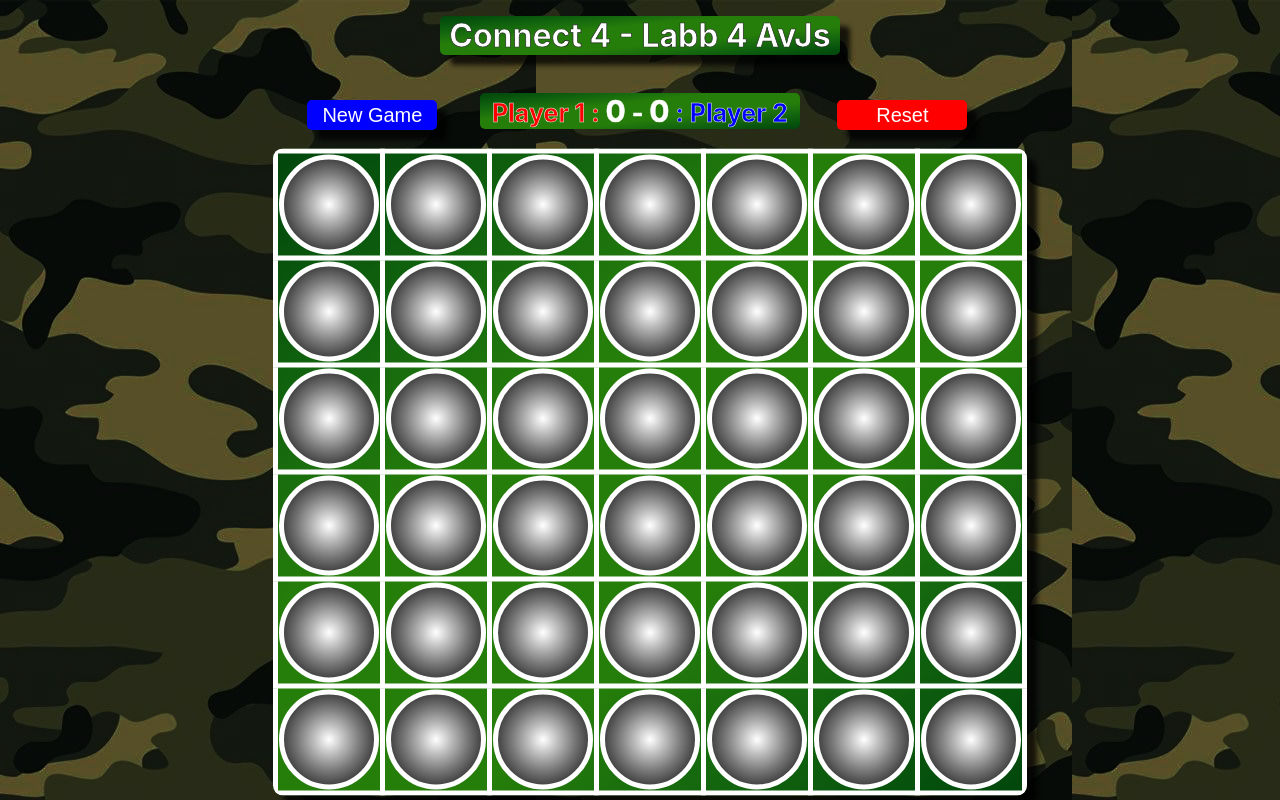
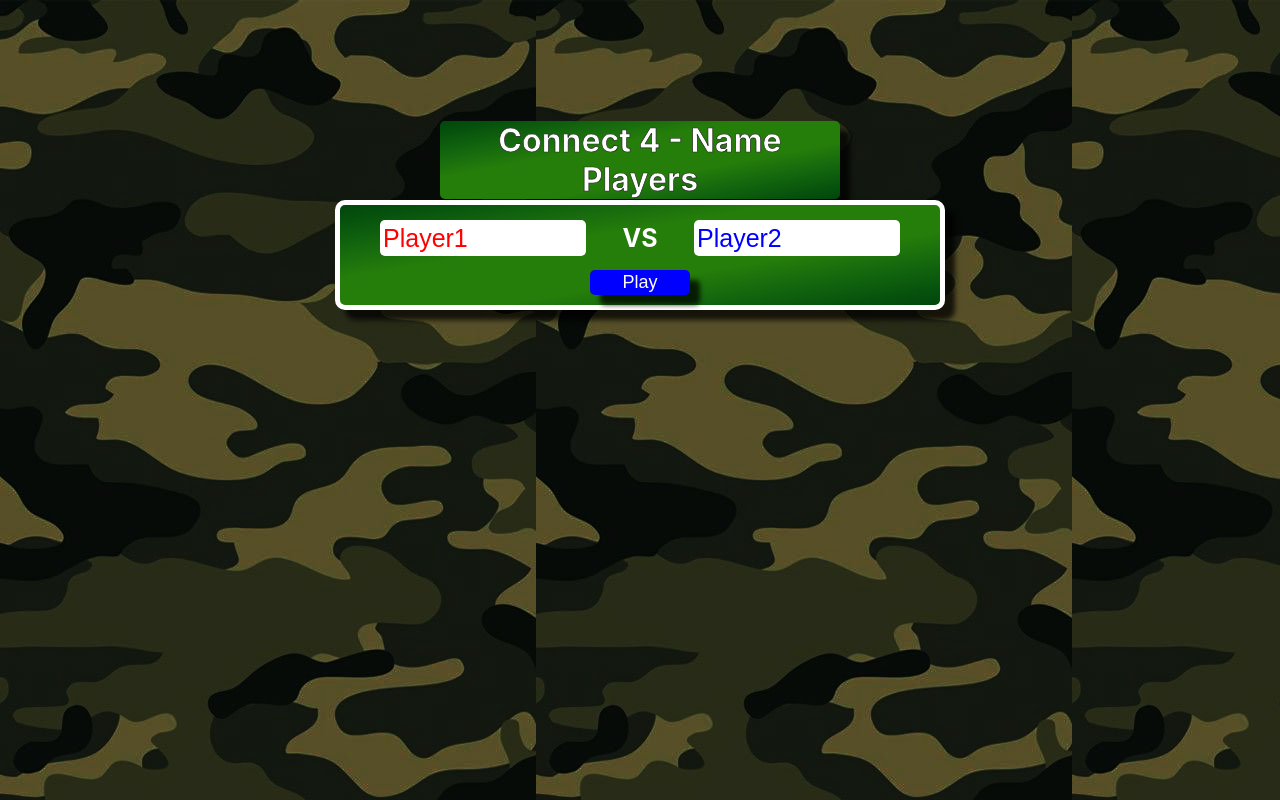
Before and after one commit to JonasLarsson78/mandatory-advanced-js4, a React (Create React App) app: page / in a window 1280 px wide. Built offline with nearby package versions, Linux system fonts and the light colour scheme.

Commit message:
player name

```diff
--- a/src/App.css
+++ b/src/App.css
@@ -2,7 +2,8 @@ body{
     background-color: #252c24;
     background-image: url(./back.jpg)
 }
-h1{
+/* ----------  <Board> ----------- */
+.mainH1{
     position: absolute;
     top: -5px;
     left: 50%;
@@ -16,7 +17,8 @@ h1{
     -webkit-text-stroke: 0.7px #252c24;
 }
 .btn{
-    margin-right: 200px;
+    position: absolute;
+    left: 130px;
     color: white;
     background-color: blue;
     width: 130px;
@@ -32,7 +34,8 @@ h1{
     background-color: darkblue;
 }
 .btnReset{
-    margin-left: 200px;
+    position: absolute;
+    right: 130px;
     color: white;
     background-color: red;
     width: 130px;
@@ -50,33 +53,33 @@ h1{
 .buttons{
     position: absolute;
     width: 700px;
-    top: 100px;
-    left: 53%;
-    transform: translate(-53%, 0%);
+    top: 85px;
+    left: 50%;
+    transform: translate(-50%, 0%);
 
 }
 .points{
     position: absolute;
-    top: 93px;
+    top: 125px;
     left: 50%;
     transform: translate(-50%, 0%);
     color: white;
     font-size: 25px;
     -webkit-text-stroke: 0.5px white;
-    width: 320px;
+    width: 750px;
     text-align: center;
     background-image: linear-gradient(to right bottom, #01460c, #07530d, #10610e, #1a6f0d, #257d0a, #257d0a, #257d0a, #257d0a, #1a6f0d, #10610e, #07530d, #01460c);
     border-radius: 5px;
 }
 .table{
     position: relative;
-    top: 85px;
+    top: 108px;
     left: 50%;
     transform: translate(-50%, 0%) rotate(-90deg) scaleX(-1);
     filter: FlipH;
     width: 600px;
     height: 700px;
-    margin: 10px;
+    margin-top: 10px;
     border-collapse: collapse;
     background-image: linear-gradient(to right bottom, #01460c, #07530d, #10610e, #1a6f0d, #257d0a, #257d0a, #257d0a, #257d0a, #1a6f0d, #10610e, #07530d, #01460c);
     box-shadow: 10px 10px 5px 0px rgba(0,0,0,0.75);
@@ -118,3 +121,107 @@ div[disabled]{
 table[disabled]{
     pointer-events: none;
   }
+  .logOutBtn{
+    position: absolute;
+    top: 10px;
+    left: 10px;
+    color: white;
+    background-color: blue;
+    width: 100px;
+    height: 25px;
+    border: none;
+    border-radius: 5px;
+    font-size: 18px;
+    outline: none;
+    cursor: pointer;
+    box-shadow: 10px 10px 5px 0px rgba(0,0,0,0.75);
+  }
+  /* -------   <Login>  -------- */
+.loginMain{
+    position: relative;
+    width: 600px;
+    height: 100px;
+    background-image: linear-gradient(to right bottom, #01460c, #07530d, #10610e, #1a6f0d, #257d0a, #257d0a, #257d0a, #257d0a, #1a6f0d, #10610e, #07530d, #01460c);    box-shadow: 10px 10px 5px 0px rgba(0,0,0,0.75);
+    border: 5px solid white;
+    border-radius: 10px;
+    top: 200px;
+    left: 50%;
+    transform: translate(-50%, -0%);
+}
+.loginTextInput1{
+    position: absolute;
+    top: 15px;
+    left: 40px;
+    height: 30px;
+    width: 200px;
+    border-radius: 5px;
+    padding: 3px;
+    border: none;
+    font-size: 25px;
+    outline: none;
+    color: red;
+}
+.loginTextInput1::placeholder{
+    color: red;
+}
+.loginTextInput2{
+    position: absolute;
+    top: 15px;
+    right: 40px;
+    height: 30px;
+    width: 200px;
+    border-radius: 5px;
+    padding: 3px;
+    border: none;
+    font-size: 25px;
+    outline: none;
+    color: blue;
+}
+.loginBtn{
+    position: absolute;
+    bottom: 10px;
+    left: 50%;
+    transform: translate(-50%, 0%);
+    color: white;
+    background-color: blue;
+    width: 100px;
+    height: 25px;
+    border: none;
+    border-radius: 5px;
+    font-size: 18px;
+    outline: none;
+    cursor: pointer;
+    box-shadow: 10px 10px 5px 0px rgba(0,0,0,0.75);
+}
+.loginBtn:hover{
+    background-color: darkblue;
+}
+.loginBtn:disabled{
+    background-color: darkblue;
+    color: gray;
+}
+.loginTextInput2::placeholder{
+    color: blue;
+}
+
+.vs{
+    position: absolute;
+    top: 18px;
+    left: 50%;
+    transform: translate(-50%, 0%);
+    color: white;
+    font-size: 25px;
+}
+.loginH1{
+    position: absolute;
+    top: 100px;
+    left: 50%;
+    transform: translate(-50%, 0%);
+    color: white;
+    background-image: linear-gradient(to right bottom, #01460c, #07530d, #10610e, #1a6f0d, #257d0a, #257d0a, #257d0a, #257d0a, #1a6f0d, #10610e, #07530d, #01460c);
+    box-shadow: 10px 10px 5px 0px rgba(0,0,0,0.75);
+    width: 400px;
+    text-align: center;
+    border-radius: 5px;
+    -webkit-text-stroke: 0.7px #252c24;
+}
--- a/src/App.js
+++ b/src/App.js
@@ -3,7 +3,7 @@ import {Helmet} from "react-helmet";
 import './App.css';
 
 
-function Board (){
+function Board (props){
   let trCount = 0
   const [player1] = useState(1);
   const [player2] = useState(2);
@@ -62,18 +62,18 @@ function Board (){
     if (x === 1){
       updateColor("red");
       updatePlayer1Points(player1Points + 1);
-      return "Player 1 Wins !!";
+      return (props.name1 + " Wins !!");
     }
     else{
       updateColor("blue");
       updatePlayer2Points(player2Points + 1);
-      return "Player 2 Wins !!";
+      return (props.name2 + " Wins !!");
     }
   }
 
   const checkH = (board) =>{
     for (let r = 3; r < 7; r++) {
-      for (let c = 0; c < 6; c++) {
+      for (const [c] of board.entries()) {
         if (board[r][c]) {
           if (board[r][c] === board[r - 1][c] &&
               board[r][c] === board[r - 2][c] &&
@@ -87,8 +87,8 @@ function Board (){
   }
 
   const checkV = (board) =>{
-    for (let r = 0; r < 7; r++) {
-      for (let c = 0; c < 4; c++) {
+    for (const [r] of board.entries()) {
+      for (const [c] of board.entries()) {
         if (board[r][c]) {
           if (board[r][c] === board[r][c + 1] &&
               board[r][c] === board[r][c + 2] &&
@@ -103,7 +103,7 @@ function Board (){
 
   const checkDR = (board) =>{
     for (let r = 3; r < 7; r++) {
-      for (let c = 0; c < 4; c++) {
+      for (const [c] of board.entries()) {
         if (board[r][c]) {
           if (board[r][c] === board[r - 1][c + 1] &&
               board[r][c] === board[r - 2][c + 2] &&
@@ -132,8 +132,8 @@ function Board (){
   }
 
   const checkDraw = (board) =>{
-    for (let r = 0; r < 7; r++) {
-      for (let c = 0; c < 6; c++) {
+    for (const [r] of board.entries()) {
+      for (const [c] of board.entries()) {
         if (board[r][c] === null) {
           return null;
         }
@@ -187,12 +187,14 @@ function Board (){
     const table = board.map(renderBoard);
     return(
       <>
-      <h1>Connect 4 - Labb 4 AvJs</h1>
+      <Helmet title="Connect 4 - Labb 4 AvJs"/>
+      <h1 className="mainH1">Connect 4 - Labb 4 AvJs</h1>
+      <button className="logOutBtn" onClick={props.onOut}>Log Out</button>
       <div className="buttons">
       <button className="btn" onClick={newBoard}>New Game</button>
       <button className="btnReset" onClick={resetPoints}>Reset</button>
       </div>
-      <div className="points"><b><span style={{color: "red"}}>Player 1 :</span> <span style={{fontSize: "30px"}}>{player1Points}</span> - <span style={{fontSize: "30px"}}>{player2Points}</span> <span style={{color: "blue"}}>: Player 2</span></b></div>
+      <div className="points"><b><span style={{color: "red"}}>{props.name1} :</span> <span style={{fontSize: "30px"}}>{player1Points}</span> - <span style={{fontSize: "30px"}}>{player2Points}</span> <span style={{color: "blue"}}>: {props.name2}</span></b></div>
       <table className="table" disabled={gameOver}>
         <tbody>
           {table}
@@ -202,19 +204,63 @@ function Board (){
       </>
     );
 }
+function Login (props) {
+  const [name1, updateName1] = useState("Player1");
+  const [name2, updateName2] = useState("Player2");
+  const [x, updateX] = useState(false);
+  const [y, updateY] = useState(false);
 
-function App () {
+  const onChange1 = (e) => {
 
-    return (
-      <>
-      <Helmet>
-        <title>Connect 4 - Labb 4 AvJs</title>
-      </Helmet>
-      <div className="App">
-        <Board/>
-      </div>
-      </>
-    );
+    updateName1(e.target.value)
+    props.onChange1(e);
+  };
+  const onChange2 = (e) => {
+
+    updateName2(e.target.value)
+    props.onChange2(e);
+  };
+
+
+  return(
+  <>
+  <Helmet title="Connect 4 - Login"/>
+  <h1 className="loginH1">Connect 4 - Name Players</h1>
+  <div className="loginMain">
+  <input maxLength="11" className="loginTextInput1" onChange={onChange1} type="text" placeholder={name1}/>
+  <span className="vs"> <b>VS</b> </span>
+  <input maxLength="11" className="loginTextInput2" onChange={onChange2} type="text" placeholder={name2}/><br/>
+  <button className="loginBtn" onClick={props.onLogin} >Play</button>
+  </div>
+  </>
+  );
+}
+
+function App (props) {
+
+  const [isLoggedIn, updateIsLoggedIn] = useState(false);
+  const [name1, updateName1] = useState("Player1");
+  const [name2, updateName2] = useState("Player2");
+
+  const onChange1 = (e) => {
+
+    updateName1(e.target.value)
+
+  };
+  const onChange2 = (e) => {
+
+    updateName2(e.target.value)
+
+  };
+
+  const onLogin = () => updateIsLoggedIn(true);
+  const onOut = () => {
+    updateIsLoggedIn(false);
+    updateName1("Player1")
+    updateName2("Player2")
+  }
+
+  return ( isLoggedIn ? <Board name1={name1} name2={name2} onOut={onOut} /> : <Login onChange1={onChange1} onChange2={onChange2} onLogin={onLogin}/> );
 
 }
 
```
